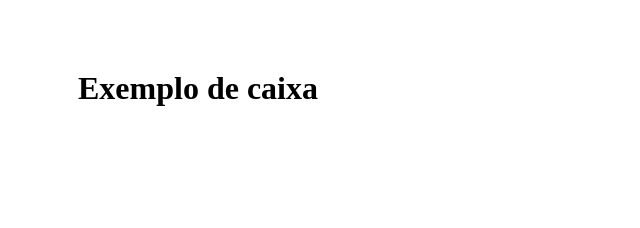
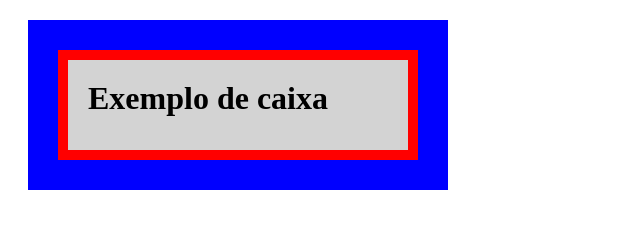
Before and after one commit to Programacao-para-Web-Design/aula-30-09-joao-e-eduardo, a plain HTML site: page index.html in a window 1280 px wide. Shown: the whole page, without its empty margins (0-640 px from the left). Drawn offline with Linux system fonts and the light colour scheme.

Commit message:
index.html

```diff
--- a/index.html
+++ b/index.html
@@ -5,9 +5,14 @@
       h1{
         width: 300px;
         height: 50px;
-        background-color: 10px solid #D3D3D3;
+        background-color: #D3D3D3;
+        border-width: 10px;
+        border-style: solid;
+        border-color: #FF0000;
         padding: 20px;
-        outline-color: 30px solid #0000FF;
+        outline-width: 30px;
+        outline-style: solid;
+        outline-color: #0000FF;
         margin: 50px;
       }
     </style>
```
